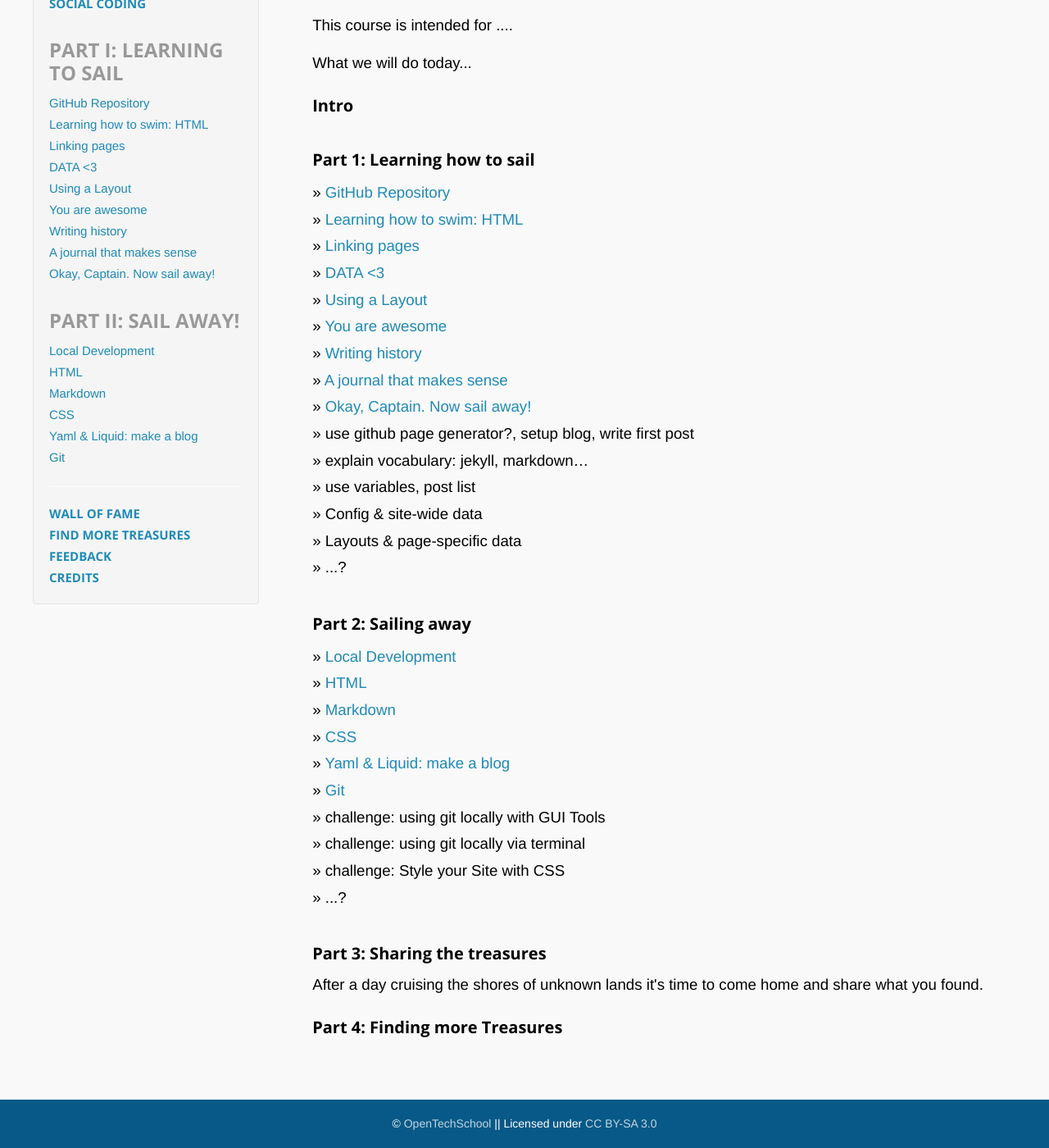
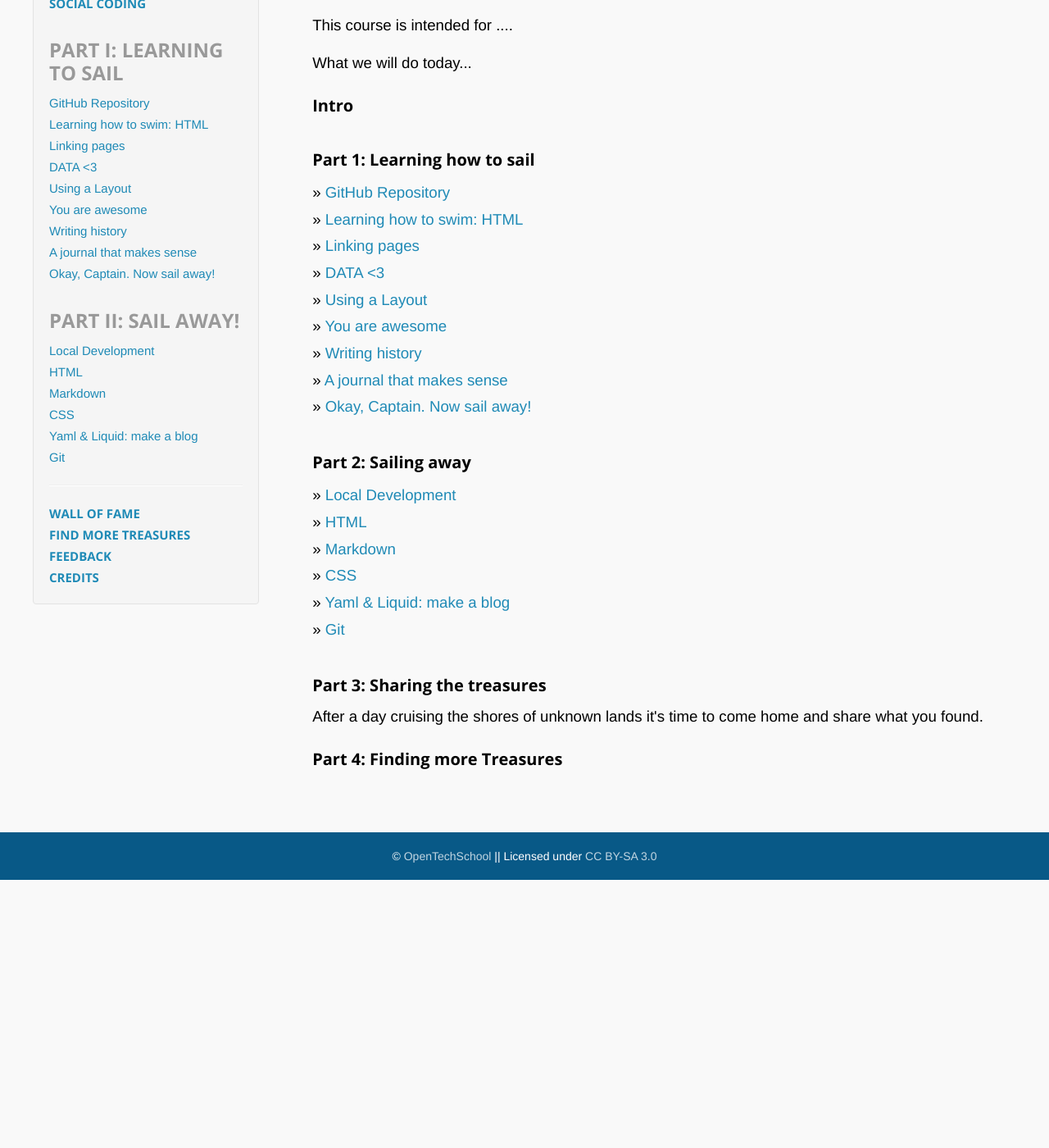
Before and after one commit to afknapping/github-from-scratch, a Jekyll site: the page built from index.html, in a window 1280 px wide and 1400 px high, scrolled down 297 px. Shown: the whole window at 82% size. Built offline with Jekyll 4.4.1, drawn with Linux system fonts in a browser that asks for light colours; Markdown is read by kramdown in place of the engine named in the settings; after the commit the page ends 1370 px from its top, so only the background shows below that.

Commit message:
remove outlining from index, update outline.md

```diff
--- a/index.html
+++ b/index.html
@@ -27,12 +27,6 @@ title: Home
         <li> &raquo; <a href="{{ site.baseurl }}{{ post.url }}">{{ post.title }}</a></li>
       	{% endif %}
     {% endfor %}
-    <li>&raquo; use github page generator?, setup blog, write first post </li>
-    <li>&raquo; explain vocabulary: jekyll, markdown…</li>
-    <li>&raquo; use variables, post list</li>
-    <li>&raquo; Config &amp; site-wide data</li>
-    <li>&raquo; Layouts &amp; page-specific data</li>
-    <li>&raquo; ...?</li>
   </ul>
 
   <h3 class="chapter">Part 2: Sailing away</h3>
@@ -42,10 +36,6 @@ title: Home
         <li> &raquo; <a href="{{ site.baseurl }}{{ post.url }}">{{ post.title }}</a></li>
       	{% endif %}
     {% endfor %}
-    <li>&raquo; challenge: using git locally with GUI Tools</li>
-    <li>&raquo; challenge: using git locally via terminal</li>
-    <li>&raquo; challenge: Style your Site with CSS</li>
-    <li>&raquo; ...?</li>
   </ul>
 
   <h3 class="chapter">Part 3: Sharing the treasures</h3>
```
Also changed, not shown: OUTLINE.md (+6 -1 lines).
